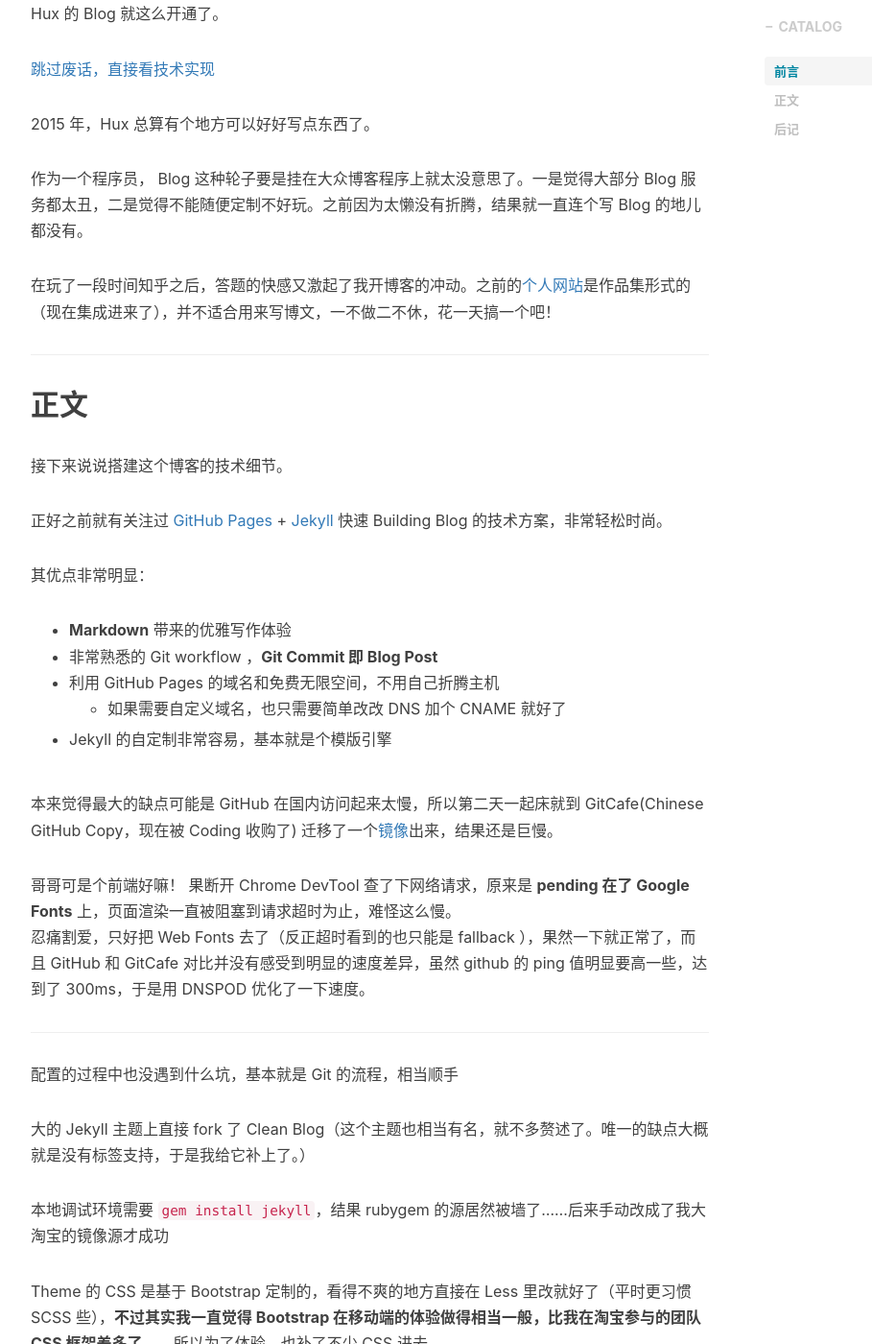
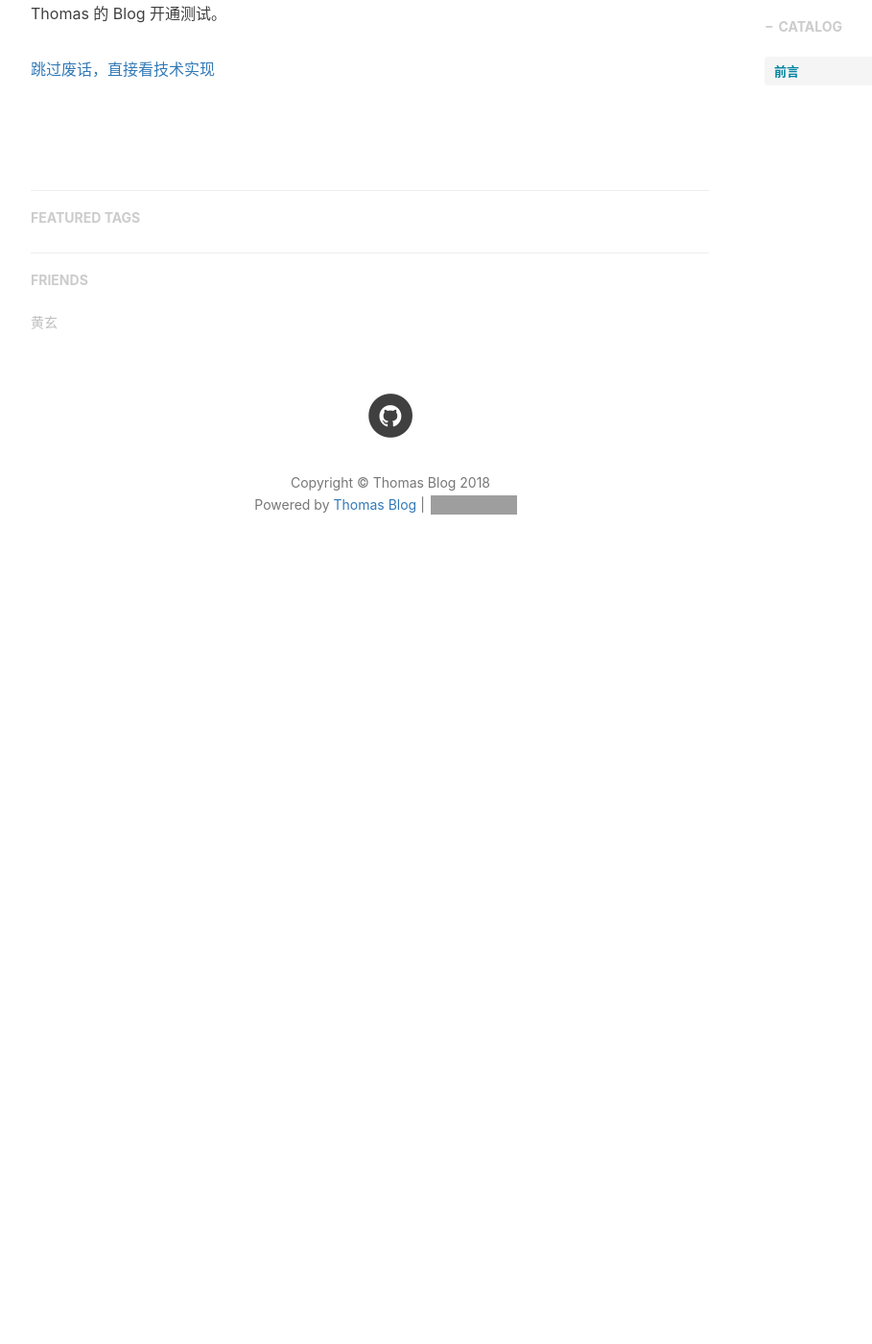
Before and after one commit to xsh8637/xsh8637.github.io, a Jekyll site: the page built from _posts/2018-12-02-helloworld.markdown, in a window 1280 px wide and 1400 px high, scrolled down 709 px. Shown: the whole window at 96% size, without its empty margins (233-1142 px from the left). Built offline with Jekyll 4.4.1, drawn with Linux system fonts in a browser that asks for light colours; nearby versions of some CDN libraries; comment, search, counter and statistics services are not loaded; after the commit the page ends 1339 px from its top, so only the background shows below that; some of the changed text lies outside the part shown; grey boxes are pictures that could not be loaded.

Commit message:
Update 2018-12-02-helloworld.markdown

```diff
--- a/_posts/2018-12-02-helloworld.markdown
+++ b/_posts/2018-12-02-helloworld.markdown
@@ -16,66 +16,6 @@
 
 ## 前言
 
-Hux 的 Blog 就这么开通了。
+Thomas 的 Blog 开通测试。
 
 [跳过废话，直接看技术实现 ](#build)
-
-
-
-2015 年，Hux 总算有个地方可以好好写点东西了。
-
-
-作为一个程序员， Blog 这种轮子要是挂在大众博客程序上就太没意思了。一是觉得大部分 Blog 服务都太丑，二是觉得不能随便定制不好玩。之前因为太懒没有折腾，结果就一直连个写 Blog 的地儿都没有。
-
-在玩了一段时间知乎之后，答题的快感又激起了我开博客的冲动。之前的[个人网站](http://huangxuan.me/portfolio)是作品集形式的（现在集成进来了），并不适合用来写博文，一不做二不休，花一天搞一个吧！
-
-
-<p id = "build"></p>
----
-
-## 正文
-
-接下来说说搭建这个博客的技术细节。
-
-正好之前就有关注过 [GitHub Pages](https://pages.github.com/) + [Jekyll](http://jekyllrb.com/) 快速 Building Blog 的技术方案，非常轻松时尚。
-
-其优点非常明显：
-
-* **Markdown** 带来的优雅写作体验
-* 非常熟悉的 Git workflow ，**Git Commit 即 Blog Post**
-* 利用 GitHub Pages 的域名和免费无限空间，不用自己折腾主机
-	* 如果需要自定义域名，也只需要简单改改 DNS 加个 CNAME 就好了
-* Jekyll 的自定制非常容易，基本就是个模版引擎
-
-
-本来觉得最大的缺点可能是 GitHub 在国内访问起来太慢，所以第二天一起床就到 GitCafe(Chinese GitHub Copy，现在被 Coding 收购了) 迁移了一个[镜像](http://huxpro.coding.me)出来，结果还是巨慢。
-
-哥哥可是个前端好嘛！ 果断开 Chrome DevTool 查了下网络请求，原来是 **pending 在了 Google Fonts** 上，页面渲染一直被阻塞到请求超时为止，难怪这么慢。
-忍痛割爱，只好把 Web Fonts 去了（反正超时看到的也只能是 fallback ），果然一下就正常了，而且 GitHub 和 GitCafe 对比并没有感受到明显的速度差异，虽然 github 的 ping 值明显要高一些，达到了 300ms，于是用 DNSPOD 优化了一下速度。
-
-
-
----
-
-配置的过程中也没遇到什么坑，基本就是 Git 的流程，相当顺手
-
-大的 Jekyll 主题上直接 fork 了 Clean Blog（这个主题也相当有名，就不多赘述了。唯一的缺点大概就是没有标签支持，于是我给它补上了。）
-
-本地调试环境需要 `gem install jekyll`，结果 rubygem 的源居然被墙了……后来手动改成了我大淘宝的镜像源才成功
-
-Theme 的 CSS 是基于 Bootstrap 定制的，看得不爽的地方直接在 Less 里改就好了（平时更习惯 SCSS 些），**不过其实我一直觉得 Bootstrap 在移动端的体验做得相当一般，比我在淘宝参与的团队 CSS 框架差多了……**所以为了体验，也补了不少 CSS 进去
-
-最后就进入了耗时反而最长的**做图、写字**阶段，也算是进入了**写博客**的正轨，因为是类似 Hack Day 的方式去搭这个站的，所以折腾折腾着大半夜就过去了。
-
-第二天考虑中文字体的渲染，fork 了 [Type is Beautiful](http://www.typeisbeautiful.com/) 的 `font` CSS，调整了字号，适配了 Win 的渣渲染，中英文混排效果好多了。
-
-
-## 后记
-
-回顾这个博客的诞生，纯粹是出于个人兴趣。在知乎相关问题上回答并获得一定的 star 后，我决定把这个博客主题当作一个小小的开源项目来维护。
-
-在经历 v1.0 - v1.5 的蜕变后，这个博客主题愈发完整，不但增加了诸多 UI 层的优化（opinionated）；在代码层面，更加丰富的配置项也使得这个主题拥有了更好的灵活性与可拓展性。而作为一个开源项目，我也积极的为其完善文档与解决 issue。
-
-如果你恰好逛到了这里，希望你也能喜欢这个博客主题。
-
-—— Hux 后记于 2015.10
```
